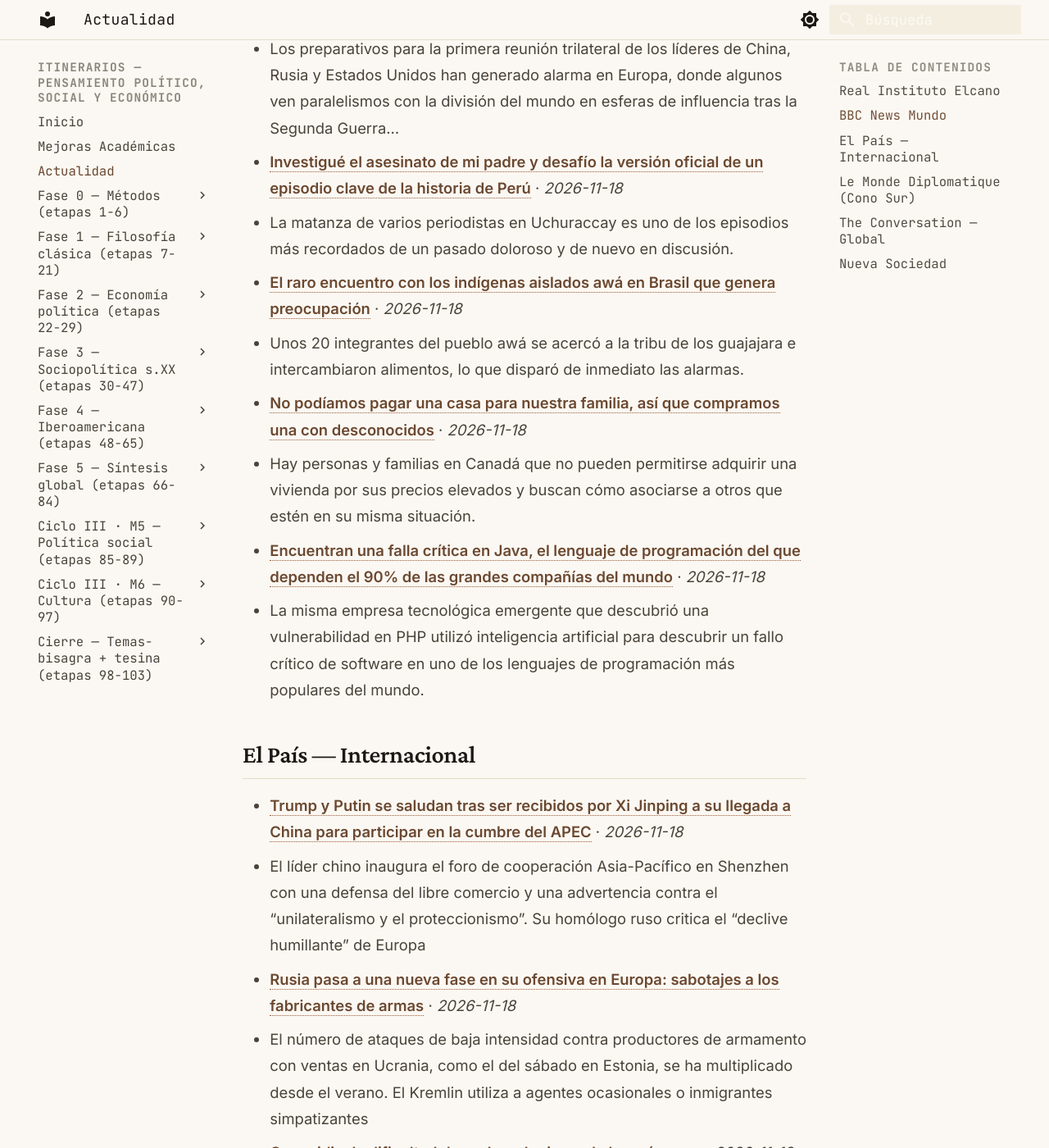
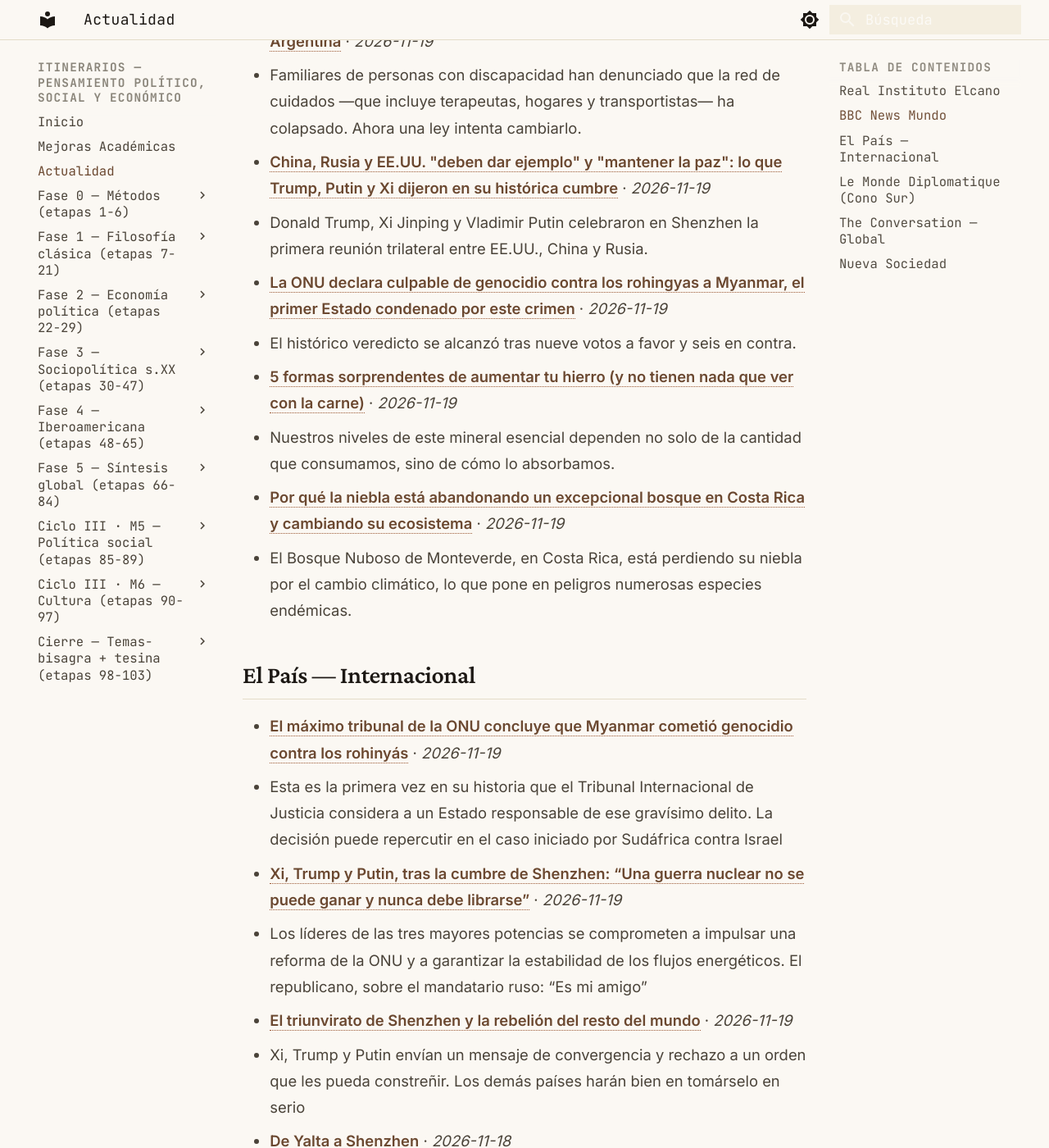
Before and after one commit to MrSpagVi/Curso, an MkDocs documentation site: the page built from docs/actualidad.md, in a window 1280 px wide and 1400 px high, scrolled down 929 px. Shown: the whole window at 82% size. Built offline with MkDocs 1.6.1 and Material for MkDocs 9.7.7, drawn with Linux system fonts in a browser that asks for light colours; some of the changed text lies outside the part shown.

Commit message:
auto: actualidad 2026-11-19

```diff
--- a/docs/actualidad.md
+++ b/docs/actualidad.md
@@ -6,7 +6,7 @@ title: Actualidad
 
 Últimos titulares de fuentes que dictan agenda en ciencia política y geopolítica. Actualizado automáticamente cada día (vía GitHub Actions).
 
-_Última actualización: 2026-11-18 14:51 UTC_
+_Última actualización: 2026-11-19 14:57 UTC_
 
 !!! tip "Ritual mensual — #actualidad"
     El último sábado de cada mes: agarrá **un** titular de los de abajo y escribí **300 palabras** aplicándole **2 autores** del último mes que leíste. ¿Qué diría cada uno? ¿En qué chocan? No resumas la noticia — usala como caso para pensar con las herramientas que venís construyendo. Guardá el texto con el tag `#actualidad` en tu sistema de notas. Esto convierte la teoría en criterio sobre la coyuntura: el objetivo del plan no es citar a Maquiavelo, es leer el presente con él.
@@ -17,25 +17,25 @@ _Sin datos en esta ejecución. Visitar fuente: [https://www.realinstitutoelcano.
 
 ## BBC News Mundo
 
-- **[Por qué la histórica cumbre entre Trump, Putin y Xi preocupa a Europa (y qué puede significar para el resto del mundo)](https://www.bbc.com/mundo/articles/cmwy98z3727vo?at_medium=RSS&at_campaign=rss)** · *2026-11-18*
-  - Los preparativos para la primera reunión trilateral de los líderes de China, Rusia y Estados Unidos han generado alarma en Europa, donde algunos ven paralelismos con la división del mundo en esferas de influencia tras la Segunda Guerra…
-- **[Investigué el asesinato de mi padre y desafío la versión oficial de un episodio clave de la historia de Perú](https://www.bbc.com/mundo/articles/cmwyz0wj4xjeo?at_medium=RSS&at_campaign=rss)** · *2026-11-18*
-  - La matanza de varios periodistas en Uchuraccay es uno de los episodios más recordados de un pasado doloroso y de nuevo en discusión.
-- **[El raro encuentro con los indígenas aislados awá en Brasil que genera preocupación](https://www.bbc.com/mundo/articles/cmglry191y9xo?at_medium=RSS&at_campaign=rss)** · *2026-11-18*
-  - Unos 20 integrantes del pueblo awá se acercó a la tribu de los guajajara e intercambiaron alimentos, lo que disparó de inmediato las alarmas.
-- **[No podíamos pagar una casa para nuestra familia, así que compramos una con desconocidos](https://www.bbc.com/mundo/articles/cmzx95xnwdd6o?at_medium=RSS&at_campaign=rss)** · *2026-11-18*
-  - Hay personas y familias en Canadá que no pueden permitirse adquirir una vivienda por sus precios elevados y buscan cómo asociarse a otros que estén en su misma situación.
-- **[Encuentran una falla crítica en Java, el lenguaje de programación del que dependen el 90% de las grandes compañías del mundo](https://www.bbc.com/mundo/articles/cwvg2enzxdm9o?at_medium=RSS&at_campaign=rss)** · *2026-11-18*
-  - La misma empresa tecnológica emergente que descubrió una vulnerabilidad en PHP utilizó inteligencia artificial para descubrir un fallo crítico de software en uno de los lenguajes de programación más populares del mundo.
+- **["Se están quedando encerradas en sus casas sin un futuro": el drama de las personas con discapacidad afectadas por las políticas de Milei en Argentina](https://www.bbc.com/mundo/articles/c617k978p47ro?at_medium=RSS&at_campaign=rss)** · *2026-11-19*
+  - Familiares de personas con discapacidad han denunciado que la red de cuidados —que incluye terapeutas, hogares y transportistas— ha colapsado. Ahora una ley intenta cambiarlo.
+- **[China, Rusia y EE.UU. "deben dar ejemplo" y "mantener la paz": lo que Trump, Putin y Xi dijeron en su histórica cumbre](https://www.bbc.com/mundo/articles/cw1md5mzjj4vo?at_medium=RSS&at_campaign=rss)** · *2026-11-19*
+  - Donald Trump, Xi Jinping y Vladimir Putin celebraron en Shenzhen la primera reunión trilateral entre EE.UU., China y Rusia.
+- **[La ONU declara culpable de genocidio contra los rohingyas a Myanmar, el primer Estado condenado por este crimen](https://www.bbc.com/mundo/articles/cm782edd78ewo?at_medium=RSS&at_campaign=rss)** · *2026-11-19*
+  - El histórico veredicto se alcanzó tras nueve votos a favor y seis en contra.
+- **[5 formas sorprendentes de aumentar tu hierro (y no tienen nada que ver con la carne)](https://www.bbc.com/mundo/articles/c8e39l3kwv1wo?at_medium=RSS&at_campaign=rss)** · *2026-11-19*
+  - Nuestros niveles de este mineral esencial dependen no solo de la cantidad que consumamos, sino de cómo lo absorbamos.
+- **[Por qué la niebla está abandonando un excepcional bosque en Costa Rica y cambiando su ecosistema](https://www.bbc.com/mundo/articles/cqde1n5843yxo?at_medium=RSS&at_campaign=rss)** · *2026-11-19*
+  - El Bosque Nuboso de Monteverde, en Costa Rica, está perdiendo su niebla por el cambio climático, lo que pone en peligros numerosas especies endémicas.
 
 ## El País — Internacional
 
-- **[Trump y Putin se saludan tras ser recibidos por Xi Jinping a su llegada a China para participar en la cumbre del APEC](https://elpais.com/internacional/2026-11-18/xi-jinping-y-putin-reivindican-su-firme-relacion-poco-antes-de-la-llegada-de-trump-a-la-cumbre-de-la-apec-en-china.html)** · *2026-11-18*
-  - El líder chino inaugura el foro de cooperación Asia-Pacífico en Shenzhen con una defensa del libre comercio y una advertencia contra el “unilateralismo y el proteccionismo”. Su homólogo ruso critica el “declive humillante” de Europa
-- **[Rusia pasa a una nueva fase en su ofensiva en Europa: sabotajes a los fabricantes de armas](https://elpais.com/internacional/2026-11-18/rusia-pasa-a-una-nueva-fase-en-su-ofensiva-en-europa-sabotajes-a-los-fabricantes-de-armas.html)** · *2026-11-18*
-  - El número de ataques de baja intensidad contra productores de armamento con ventas en Ucrania, como el del sábado en Estonia, se ha multiplicado desde el verano. El Kremlin utiliza a agentes ocasionales o inmigrantes simpatizantes
-- **[Genocidio, la dificultad de probar el crimen de los crímenes](https://elpais.com/internacional/2026-11-18/genocidio-la-dificultad-de-probar-el-crimen-de-los-crimenes.html)** · *2026-11-18*
-  - El Tribunal Penal Internacional decide este jueves si condena a Myanmar por la limpieza étnica de los rohingyá, una sentencia que sentará un precedente en el caso contra Israel por Gaza
+- **[El máximo tribunal de la ONU concluye que Myanmar cometió genocidio contra los rohinyás](https://elpais.com/internacional/2026-11-19/el-tribunal-internacional-de-justicia-concluye-que-el-ejercito-de-myanmar-mato-a-miles-de-rohinyas-y-cometio-actos-de-violencia-extrema-contra-ellos.html)** · *2026-11-19*
+  - Esta es la primera vez en su historia que el Tribunal Internacional de Justicia considera a un Estado responsable de ese gravísimo delito. La decisión puede repercutir en el caso iniciado por Sudáfrica contra Israel
+- **[Xi, Trump y Putin, tras la cumbre de Shenzhen: “Una guerra nuclear no se puede ganar y nunca debe librarse”](https://elpais.com/internacional/2026-11-19/trump-y-putin-interactuan-en-shenzhen-antes-de-las-reuniones-con-xi.html)** · *2026-11-19*
+  - Los líderes de las tres mayores potencias se comprometen a impulsar una reforma de la ONU y a garantizar la estabilidad de los flujos energéticos. El republicano, sobre el mandatario ruso: “Es mi amigo”
+- **[El triunvirato de Shenzhen y la rebelión del resto del mundo](https://elpais.com/internacional/2026-11-19/el-triunvirato-de-shenzhen-y-la-rebelion-del-resto-del-mundo.html)** · *2026-11-19*
+  - Xi, Trump y Putin envían un mensaje de convergencia y rechazo a un orden que les pueda constreñir. Los demás países harán bien en tomárselo en serio
 - **[De Yalta a Shenzhen](https://elpais.com/internacional/2026-11-18/de-yalta-a-shenzhen.html)** · *2026-11-18*
   - Xi ejerce de anfitrión de una cumbre que pidió Putin para dividir Europa y que Trump aceptó con la vista puesta en el Nobel de la Paz
 - **[Putin y Trump buscan un cambio de régimen en Europa](https://elpais.com/internacional/2026-11-15/putin-y-trump-buscan-un-cambio-de-regimen-en-europa.html)** · *2026-11-15*
@@ -47,16 +47,16 @@ _Sin datos en esta ejecución. Visitar fuente: [https://www.eldiplo.org/feed/](h
 
 ## The Conversation — Global
 
-- **[Death by algorithm: the human cost of AI on the battlefield](https://theconversation.com/death-by-algorithm-the-human-cost-of-ai-on-the-battlefield-296080)** · *2026-11-18*
-  - Systems that were supposed to make war cleaner and more precise are taking a huge toll on civilians.
-- **[Curious Kids: What if the Earth stopped spinning?](https://theconversation.com/curious-kids-what-if-the-earth-stopped-spinning-290873)** · *2026-11-18*
-  - The weather would get wild and windy if one side of the planet was always cold and dark and the other side always hot and light.
-- **[Safe baby sleep advice: is it realistic for South African families?](https://theconversation.com/safe-baby-sleep-advice-is-it-realistic-for-south-african-families-295258)** · *2026-11-18*
-  - To reduce the risk of sleep-related deaths the American Academy of Pediatrics recommends that babies sleep on their backs, on a firm surface, without soft bedding.
-- **[Today’s Thanksgiving holiday was invented amid the Civil War to unite a divided country](https://theconversation.com/todays-thanksgiving-holiday-was-invented-amid-the-civil-war-to-unite-a-divided-country-289016)** · *2026-11-18*
-  - Thanksgiving as we know it today was created in the mid-1800s to unify a nation and was often used to assimilate new immigrants.
-- **[How the US power rivalry with Russia and China is turning outer space into the next battlefront](https://theconversation.com/how-the-us-power-rivalry-with-russia-and-china-is-turning-outer-space-into-the-next-battlefront-293414)** · *2026-11-18*
-  - After the recent US deployment of a weapon in Earth’s orbit, the space arms race looks increasingly less like something that can be prevented.
+- **[Brain stacking: an expert weighs in on whether this TikTok trend can really boost your brainpower](https://theconversation.com/brain-stacking-an-expert-weighs-in-on-whether-this-tiktok-trend-can-really-boost-your-brainpower-295488)** · *2026-11-19*
+  - Stacking up bursts of reading, puzzles and journalling is being promoted as a way to boost brainpower.
+- **[African glamour: the bold women who styled, wrote and read Drum magazine](https://theconversation.com/african-glamour-the-bold-women-who-styled-wrote-and-read-drum-magazine-294183)** · *2026-11-19*
+  - Drum’s male reporters are legendary, but women were far more involved in shaping the magazine’s content than many realise.
+- **[South Africa recycles only about one-fifth of its plastic waste. What’s holding it back?](https://theconversation.com/south-africa-recycles-only-about-one-fifth-of-its-plastic-waste-whats-holding-it-back-294328)** · *2026-11-19*
+  - South Africa has laws and policies to reduce plastic waste. But they need enforcement, local recycling centres and to involve waste reclaimers in planning.
+- **[US and Iran once practiced diplomacy through archaeology – that legacy need not lie in ruins](https://theconversation.com/us-and-iran-once-practiced-diplomacy-through-archaeology-that-legacy-need-not-lie-in-ruins-292886)** · *2026-11-19*
+  - Damage to heritage sites across Iran has been reported since the onset of war with Israel and the US in February.
+- **[Nvidia isn’t the first company to dump a misbehaving CEO – history shows it’s in the interest of corporate boards to act](https://theconversation.com/nvidia-isnt-the-first-company-to-dump-a-misbehaving-ceo-history-shows-its-in-the-interest-of-corporate-boards-to-act-296800)** · *2026-11-19*
+  - Board members are becoming more aware of the personal job consequences that stem from their performance and entanglement in misconduct.
 
 ## Nueva Sociedad
 
```
